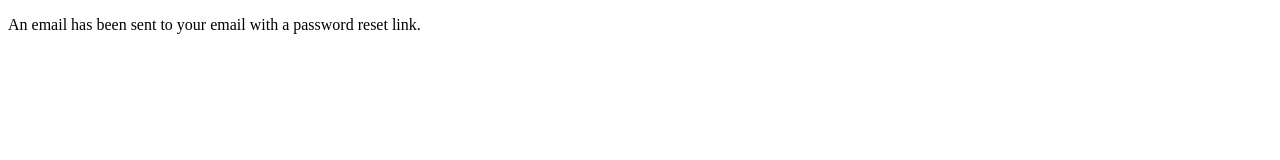
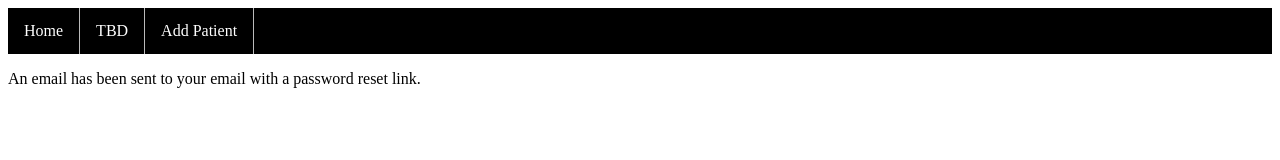
Before and after one commit to mark-fox/SBAJavaScriptProject, a plain HTML site: page pages/forgot.html in a window 1280 px wide. Drawn offline with Linux system fonts and the light colour scheme.

Commit message:
added and implemented navbar

```diff
--- a/css/style.css
+++ b/css/style.css
@@ -11,3 +11,33 @@
     margin: 5px;
     padding: 5px;
 }
+
+.navUl {
+    list-style-type: none;
+    margin: 0;
+    padding: 0;
+    overflow: hidden;
+    background-color: black;
+    /* position: fixed; */
+    top: 0;
+    width: 100%;
+}
+
+/* Navbar */
+.navUl li {
+    float: left;
+    border-right: 1px solid #bbb;
+}
+.navUl a {
+    display: block;
+    color: white;
+    text-align: center;
+    padding: 14px 16px;
+    text-decoration: none;
+}
+.navUl a:hover {
+    background-color: rgb(100, 110, 110);
+}
+.active {
+    background-color: #4caf50;
+}
--- a/pages/forgot.html
+++ b/pages/forgot.html
@@ -5,8 +5,16 @@
     <meta http-equiv="X-UA-Compatible" content="IE=edge">
     <meta name="viewport" content="width=device-width, initial-scale=1.0">
     <title>Forgot Password</title>
+    <link rel="stylesheet" href="../css/style.css">
 </head>
 <body>
+
+    <ul class="navUl">
+        <li><a href="dashboard.html">Home</a></li>
+        <li><a href="">TBD</a></li>
+        <li><a href="addpatient.html">Add Patient</a></li>
+    </ul>
+
     <p>An email has been sent to your email with a password reset link.</p>
 </body>
 </html>
```
Also changed, not shown: index.html (+7 -0 lines), pages/addpatient.html (+8 -0 lines), pages/dashboard.html (+8 -0 lines), pages/signup.html (+8 -0 lines).
